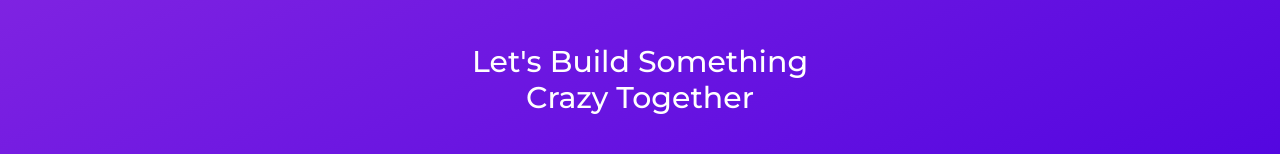
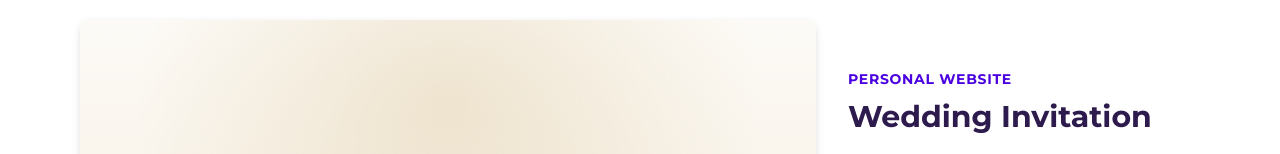
Before and after one commit to nasruladtri/portfolio, a Next.js app: page / in a window 1280 px wide. Shown: the part 3287-3441 px from the top of the page. Built offline with nearby package versions, Linux system fonts and the light colour scheme.

Commit message:
Tambah project Wedding Invitation ke portfolio

```diff
--- a/src/components/Projects.tsx
+++ b/src/components/Projects.tsx
@@ -39,6 +39,15 @@ const projects: Project[] = [
             "Website bisnis untuk Warung Pecel Yu Mur — landing page modern untuk memperkenalkan menu, lokasi, dan informasi pemesanan, dikembangkan dengan React dan di-deploy ke Vercel.",
         link: "https://warung-pecel-yumur.vercel.app/",
         image: "/warung_yumur-preview.png",
+    },
+    {
+        title: "Wedding Invitation",
+        category: "Personal Website",
+        description:
+            "Website undangan pernikahan digital — cover interaktif, countdown menuju hari-H, detail akad & resepsi, galeri foto, form RSVP/ucapan, hingga amplop digital (DANA & QRIS). Dibangun dengan HTML, CSS, dan JavaScript murni.",
+        link: "https://undangan-by-nasrul-aditri.vercel.app/",
+        source: "https://github.com/nasruladtri/undangan",
+        image: "/undangan-preview.png",
     },
 ];
 
```
Also changed, not shown: public/undangan-preview.png (added).
